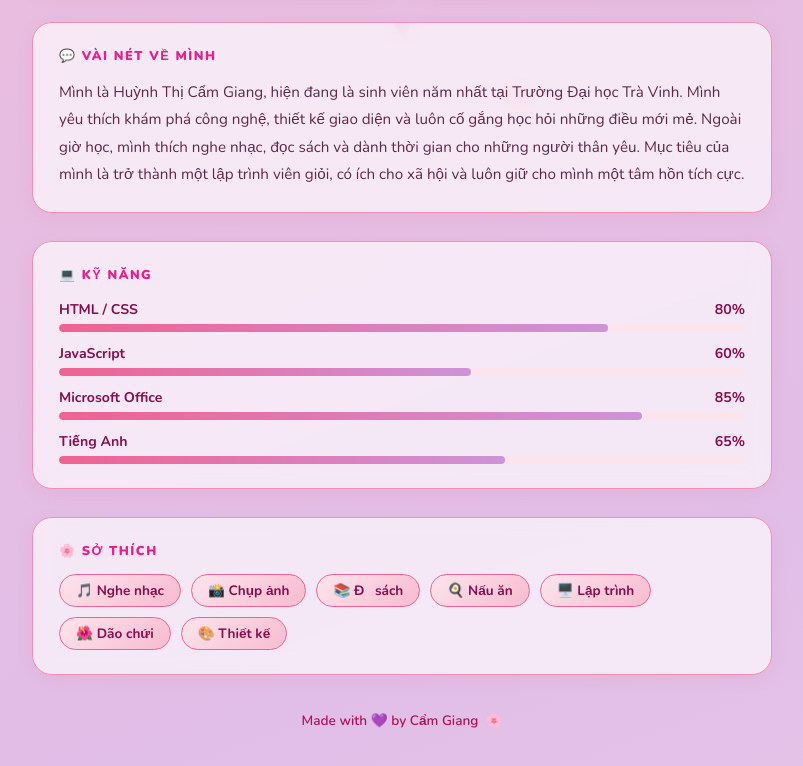
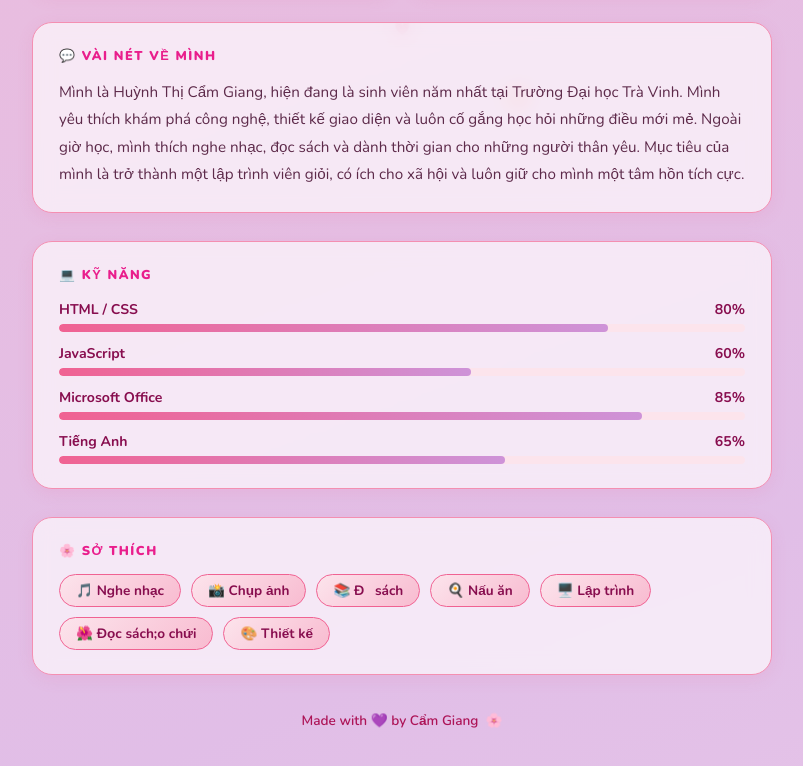
Before and after one commit to HuynhThiCamGiang2007/GIOITHIEU, a plain HTML site: page index.html in a window 1280 px wide. Shown: the part 685-1451 px from the top of the page, without its empty margins (238-1041 px from the left). Drawn offline with nearby package versions, Linux system fonts and the light colour scheme.

Commit message:
Update index.html

```diff
--- a/index.html
+++ b/index.html
@@ -378,7 +378,7 @@
       <span class="tag">&#x1f4da; &#x110;&#x1ecdc s&#xe1;ch</span>
       <span class="tag">&#x1f373; N&#x1ea5;u &#x103;n</span>
       <span class="tag">&#x1f5a5;&#xfe0f; L&#x1eadp tr&#xec;nh</span>
-      <span class="tag">&#x1f33a; D&#xe3;o ch&#x1ee9i</span>
+      <span class="tag">&#x1f33a; Đọc sách;o ch&#x1ee9i</span>
       <span class="tag">&#x1f3a8; Thi&#x1ebft k&#x1ebf;</span>
     </div>
   </div>
```
